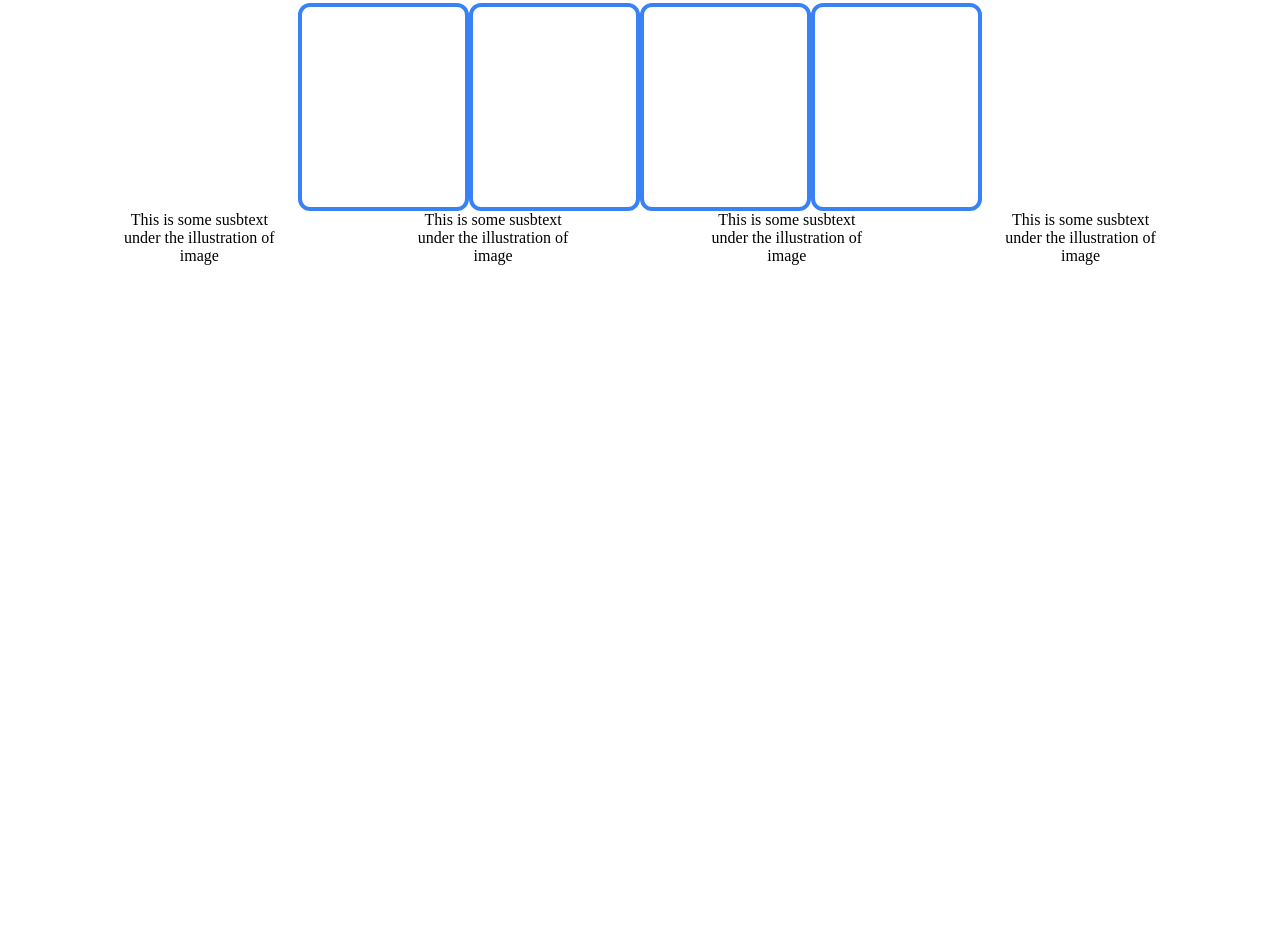
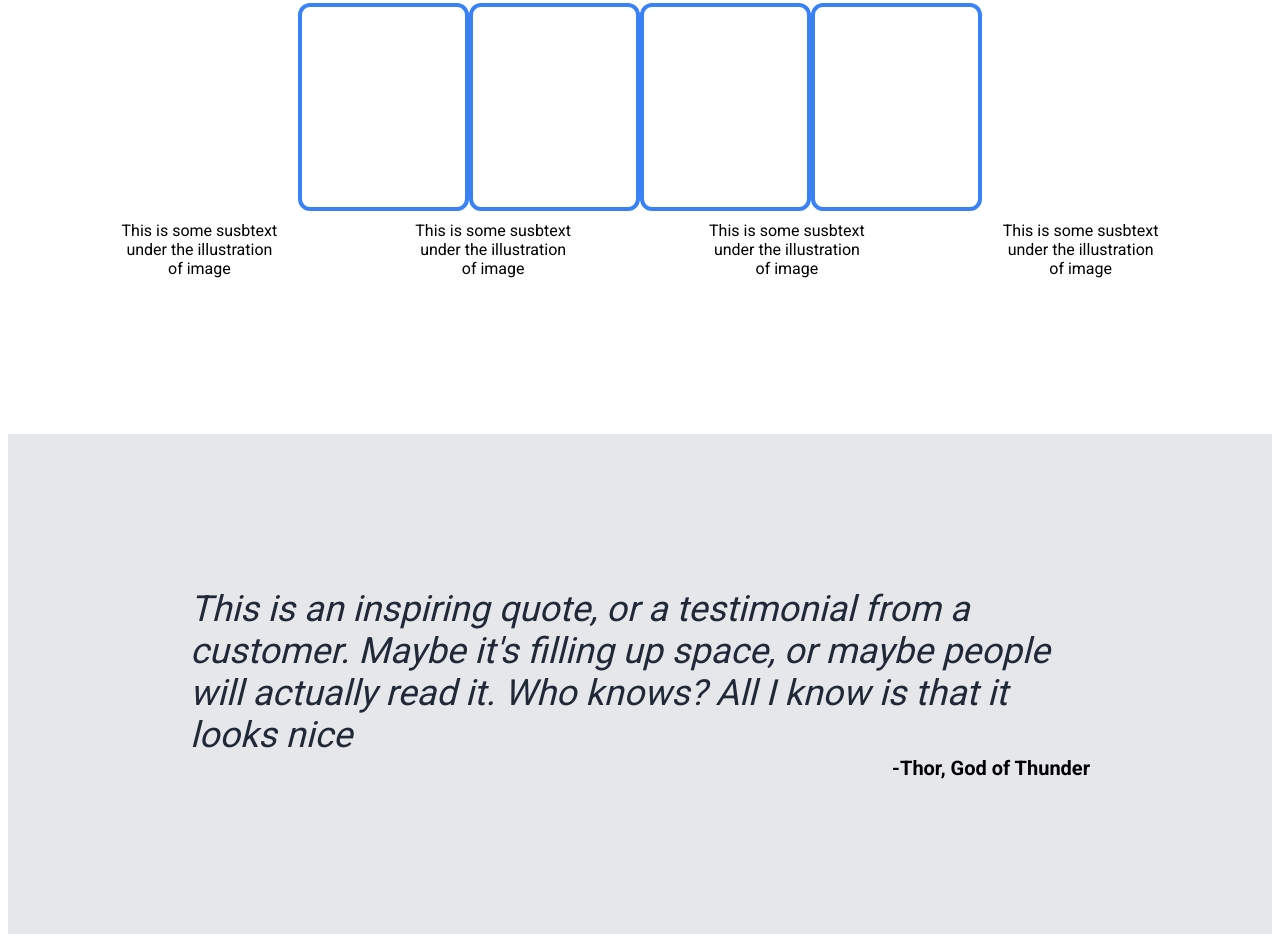
Before and after one commit to SOmerandomdev-ui/Landing-Page-, a plain HTML site: page landingpage.html in a window 1280 px wide. Shown: the part 660-1602 px from the top of the page. Before the commit the page ends 1052 px from the top, so only its background shows below. Drawn offline with Linux system fonts and the light colour scheme.

Commit message:
Added the third section

```diff
--- a/landingpage.css
+++ b/landingpage.css
@@ -1,3 +1,6 @@
+.Main {
+    font-family: 'Roboto', sans-serif;
+}
 /* Css for all the headers*/
 .Header {
     color: #F9FAF8;
@@ -83,7 +86,7 @@
 
 .Second {
     display: flex;
-    height: 500px;
+    height: 550px;
     outline-width: 10px;
     flex-direction: column;
 }
@@ -107,7 +110,6 @@
     flex-direction: row;
     padding-left: 290px;
     padding-right:290px;
-
 }
 
 .box1, .box2, .box3, .box4 {
@@ -125,9 +127,42 @@
     margin-left: auto;
     margin-right: auto;
     text-align: center;
+    padding-top: 10px;
 }
 
 .subtext1, .subtext2, .subtext3, .subtext4 {
     width: 190px;
     font-size: 16px;
+    font-style: E5E7Eb;
 }
+
+.Third {
+    display: flex;
+    background-color: #E5E7EB;
+    height: 500px;
+    align-items: center;
+    justify-content: center;
+    font-style: light italic;
+    flex-direction: column;
+
+}
+
+.Testimonoial {
+    display: flex;
+    font-size: 36px;
+    font-style:  italic;
+    font-style: light;
+    color: #1F2937;
+    width: 900px;
+
+}
+
+.Quote {
+    display: flex;
+    align-items: right;
+    justify-content: right;
+    width: 900px;
+    font-size: 20px;
+    font-weight: 900;
+
+}
--- a/landingpage.html
+++ b/landingpage.html
@@ -6,7 +6,8 @@
     <title>Landing Page </title>
 </head>
 
-<body>
+<body class="Main">
+<link href="https://fonts.googleapis.com/css2?family=Roboto:wght@400;700&display=swap" rel="stylesheet">
 <!--This is the header stuff-->
 <div class="Header">
     <div class="Left-Header">
@@ -60,6 +61,12 @@
     </div>
 </div>
 
+<!--This is the third section stuff-->
+<div class="Third">
+    <div class="Testimonoial"> This is an inspiring quote, or a testimonial from a customer. Maybe it's filling up space, or maybe people will actually read it. Who knows? All I know is that it looks nice</div>
+    <div class="Quote"> -Thor, God of Thunder </div>
+</div>
+
 </body>
 
 
```
